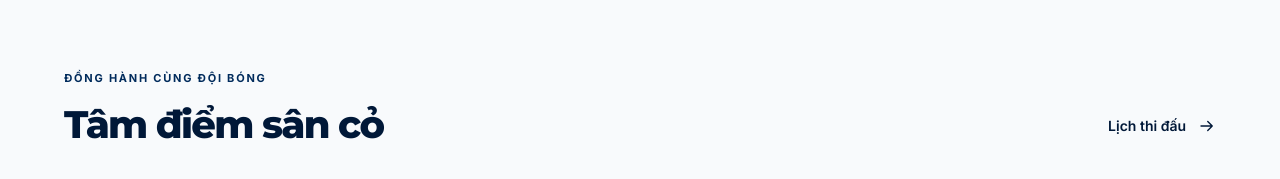
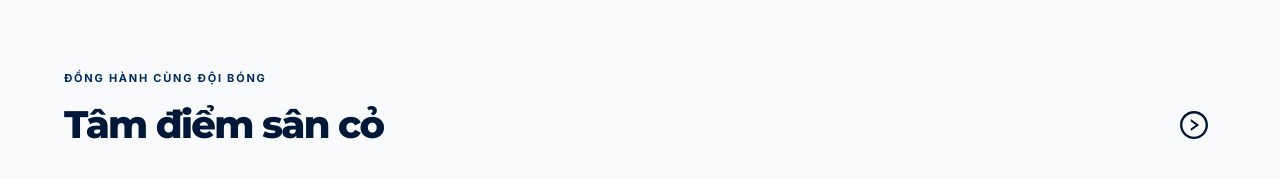
Before and after one commit to buiduyquyet/namdinhfc, a Next.js app: page / in a window 1280 px wide. Shown: the part 610-789 px from the top of the page. Built offline with nearby package versions, Linux system fonts and the light colour scheme; no server answers.

Commit message:
[Update]: update ui section in homepage

```diff
--- a/app/globals.css
+++ b/app/globals.css
@@ -561,20 +561,53 @@
   a:hover .navigation-arrow { transform: translateX(3px); }
   .home-news-read .navigation-arrow { width: 16px; height: 16px; }
   .home-section-heading {
-    display: flex;
-    align-items: flex-end;
-    justify-content: space-between;
-    gap: 1rem 2rem;
     margin-bottom: 2rem;
   }
+  .home-section-title-row {
+    display: flex;
+    align-items: center;
+    justify-content: space-between;
+    gap: 0.75rem;
+  }
   .home-section-heading h2 {
+    min-width: 0;
     max-width: 640px;
     font-size: clamp(1.75rem, 3vw, 2.5rem);
     font-weight: 800;
     letter-spacing: -0.045em;
     line-height: 1.2;
   }
-  .home-section-heading > .home-text-link { flex-shrink: 0; }
+  .section-action { position: relative; flex: 0 0 44px; }
+  .section-action-link {
+    display: flex;
+    align-items: center;
+    justify-content: center;
+    width: 44px;
+    height: 44px;
+    border-radius: var(--radius-full);
+    color: var(--color-secondary);
+    font-size: 28px;
+    transition: color var(--transition-fast), background-color var(--transition-fast);
+  }
+  .section-action-link:hover { color: var(--color-primary); background-color: var(--color-primary-50); }
+  .section-action-tooltip {
+    position: absolute;
+    bottom: 100%;
+    right: 0;
+    z-index: 30;
+    width: max-content;
+    max-width: min(240px, calc(100vw - 3rem));
+    padding: 0.5rem 0.75rem;
+    border-radius: var(--radius-sm);
+    background: var(--color-secondary);
+    color: var(--color-white);
+    font-size: 0.75rem;
+    font-weight: 500;
+    line-height: 1.5;
+    box-shadow: var(--shadow-md);
+  }
+  .home-section-heading-light .section-action-link { color: var(--color-primary-light); }
+  .home-section-heading-light .section-action-link:hover { color: var(--color-secondary); }
   .home-section-description {
     max-width: 560px;
     margin-top: 1rem;
@@ -664,7 +697,7 @@
     .home-story-grid { grid-template-columns: 1fr; }
   }
   @media (max-width: 639px) {
-    .home-section-heading { flex-direction: column; align-items: flex-start; gap: 0.5rem; margin-bottom: 1.5rem; }
+    .home-section-heading { margin-bottom: 1.5rem; }
     .home-hero-content { padding: 3rem 0 6rem; }
     .home-hero h1 { font-size: clamp(3rem, 13vw, 4.5rem); }
     .home-hero-shade { background: linear-gradient(90deg, rgb(0 24 56 / 94%), rgb(0 24 56 / 64%)); }
--- /dev/null
+++ b/components/SectionAction.tsx
@@ -0,0 +1,36 @@
+"use client";
+
+import { RightCircleOutlined } from "@ant-design/icons";
+import Link from "next/link";
+import { useId, useState } from "react";
+
+export default function SectionAction({ label, href }: { label: string; href: string }) {
+  const tooltipId = useId();
+  const [hovered, setHovered] = useState(false);
+  const [focused, setFocused] = useState(false);
+  const [dismissed, setDismissed] = useState(false);
+  const visible = (hovered || focused) && !dismissed;
+
+  return (
+    <span
+      className="section-action"
+      onMouseEnter={() => { setHovered(true); setDismissed(false); }}
+      onMouseLeave={() => setHovered(false)}
+    >
+      <Link
+        href={href}
+        className="section-action-link"
+        aria-label={label}
+        aria-describedby={visible ? tooltipId : undefined}
+        onFocus={() => { setFocused(true); setDismissed(false); }}
+        onBlur={() => setFocused(false)}
+        onKeyDown={(event) => { if (event.key === "Escape") setDismissed(true); }}
+      >
+        <RightCircleOutlined aria-hidden="true" />
+      </Link>
+      <span id={tooltipId} role="tooltip" className="section-action-tooltip" hidden={!visible}>
+        {label}
+      </span>
+    </span>
+  );
+}
--- a/components/SectionTitle.tsx
+++ b/components/SectionTitle.tsx
@@ -1,5 +1,4 @@
-import ArrowRight from "@/components/icons/ArrowRight";
-import Link from "next/link";
+import SectionAction from "@/components/SectionAction";
 
 interface SectionTitleProps {
   title: string;
@@ -23,16 +22,12 @@ const SectionTitle = ({
   if (variant === "editorial") {
     return (
       <div className={`home-section-heading ${light ? "home-section-heading-light" : ""}`}>
-        <div>
-          {eyebrow && <p className="home-eyebrow">{eyebrow}</p>}
+        {eyebrow && <p className="home-eyebrow">{eyebrow}</p>}
+        <div className="home-section-title-row">
           <h2>{title}</h2>
-          {subtitle && <p className="home-section-description">{subtitle}</p>}
+          {action && <SectionAction label={action.label} href={action.href} />}
         </div>
-        {action && (
-          <Link href={action.href} className="home-text-link">
-            {action.label} <ArrowRight />
-          </Link>
-        )}
+        {subtitle && <p className="home-section-description">{subtitle}</p>}
       </div>
     );
   }
--- a/components/sections/NewsSection.tsx
+++ b/components/sections/NewsSection.tsx
@@ -37,7 +37,6 @@ export default async function NewsSection() {
                   </div>
                   <h3>{item.title}</h3>
                   {item.excerpt && <p>{item.excerpt}</p>}
-                  <span className="home-news-read">Đọc bài viết <ArrowRight /></span>
                 </div>
               </Link>
             </article>
--- a/package.json
+++ b/package.json
@@ -14,6 +14,7 @@
     "migrate:media": "node --import tsx --env-file=.env scripts/migrate-media-to-blob.ts"
   },
   "dependencies": {
+    "@ant-design/icons": "^6.3.4",
     "@payloadcms/db-mongodb": "^3.80.0",
     "@payloadcms/next": "^3.80.0",
     "@payloadcms/richtext-lexical": "^3.80.0",
```
Also changed, not shown: 2 other files (tests, documents, lock files or other folders).
